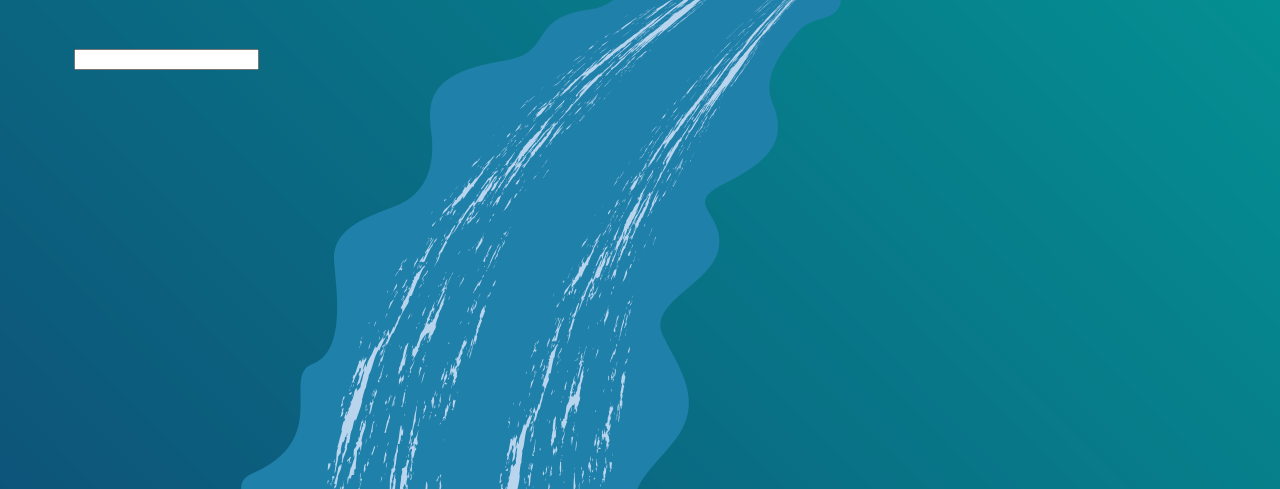
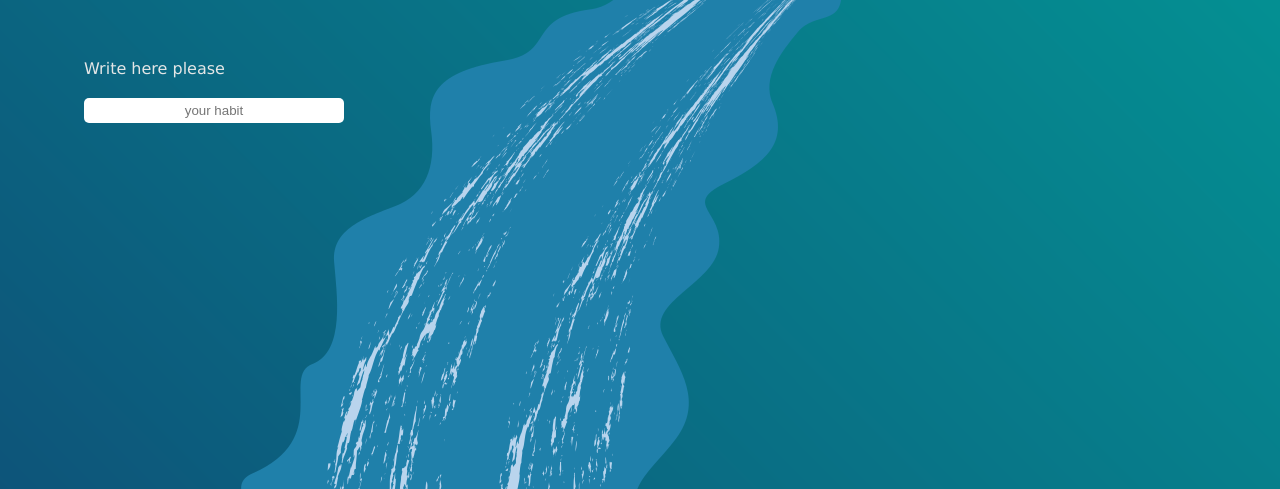
Before and after one commit to KamilRozanski/habits, a plain HTML site: page habits-calendar.html in a window 1280 px wide. Shown: the part 311-800 px from the top of the page. Drawn offline with Linux system fonts and the light colour scheme.

Commit message:
welcome input is done

```diff
--- a/habits-calendar.css
+++ b/habits-calendar.css
@@ -8,25 +8,39 @@ body {
 }
 .welcome {
 	position: relative;
+
 	top: 0px;
 	right: 0px;
 	background-image: url(img/welcome.png);
 	background-position: center;
-	/* background-attachment: fixed; */
+	color: rgb(228, 230, 230);
 	height: 100vh;
 }
 .welcome__header {
+	position: absolute;
 	top: 35vh;
 	left: 5vw;
 	margin: 0 10px;
-	color: rgb(228, 230, 230);
+}
+.welcome__input__container {
 	position: absolute;
-}
-.welcome__input {
-	position: absolute;
+	display: flex;
+	flex-direction: column;
 	top: 45vh;
 	left: 5vw;
 	margin: 0 10px;
+}
+
+.welcome__label {
+	margin: 10px;
+}
+.welcome__input {
+	margin: 10px;
+	padding: 5px;
+	width: 250px;
+	border: none;
+	border-radius: 5px;
+	text-align: center;
 }
 
 .calendar {
--- a/habits-calendar.html
+++ b/habits-calendar.html
@@ -13,9 +13,10 @@
 
     <section class="welcome">
         <h1 class="welcome__header">Tell me what is your habit</h1>
-        <p class="welcome__input">
-            <label></label>
-            <input name="habit" >
+        <p class="welcome__input__container ">
+            <label class="welcome__label">Write here please </label>
+            <input class="welcome__input" name="habit" id="habit" required type="text" pattern="[a-zA-Z]+"
+                placeholder="your habit">
             </label>
         </p>
 
```
